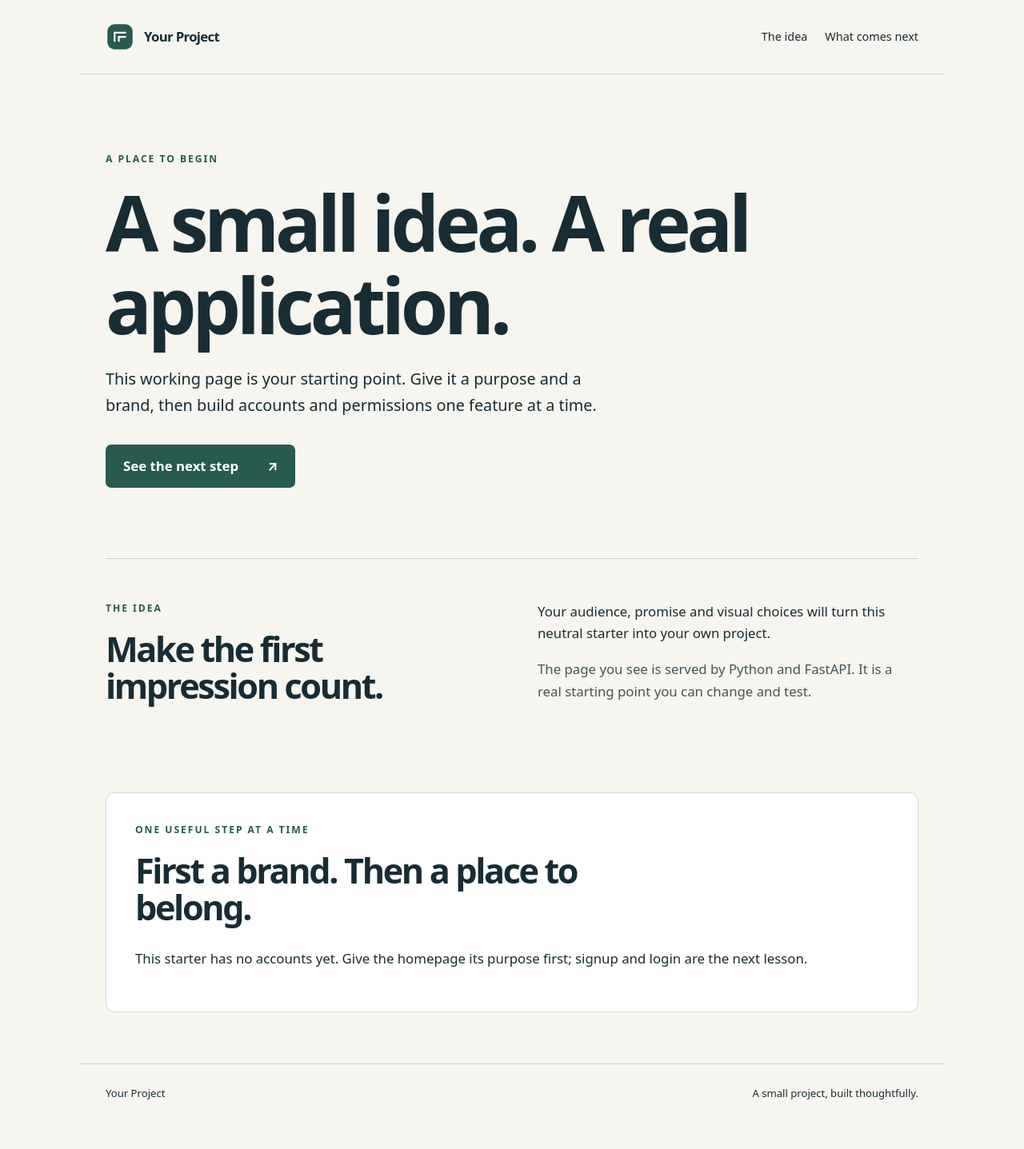
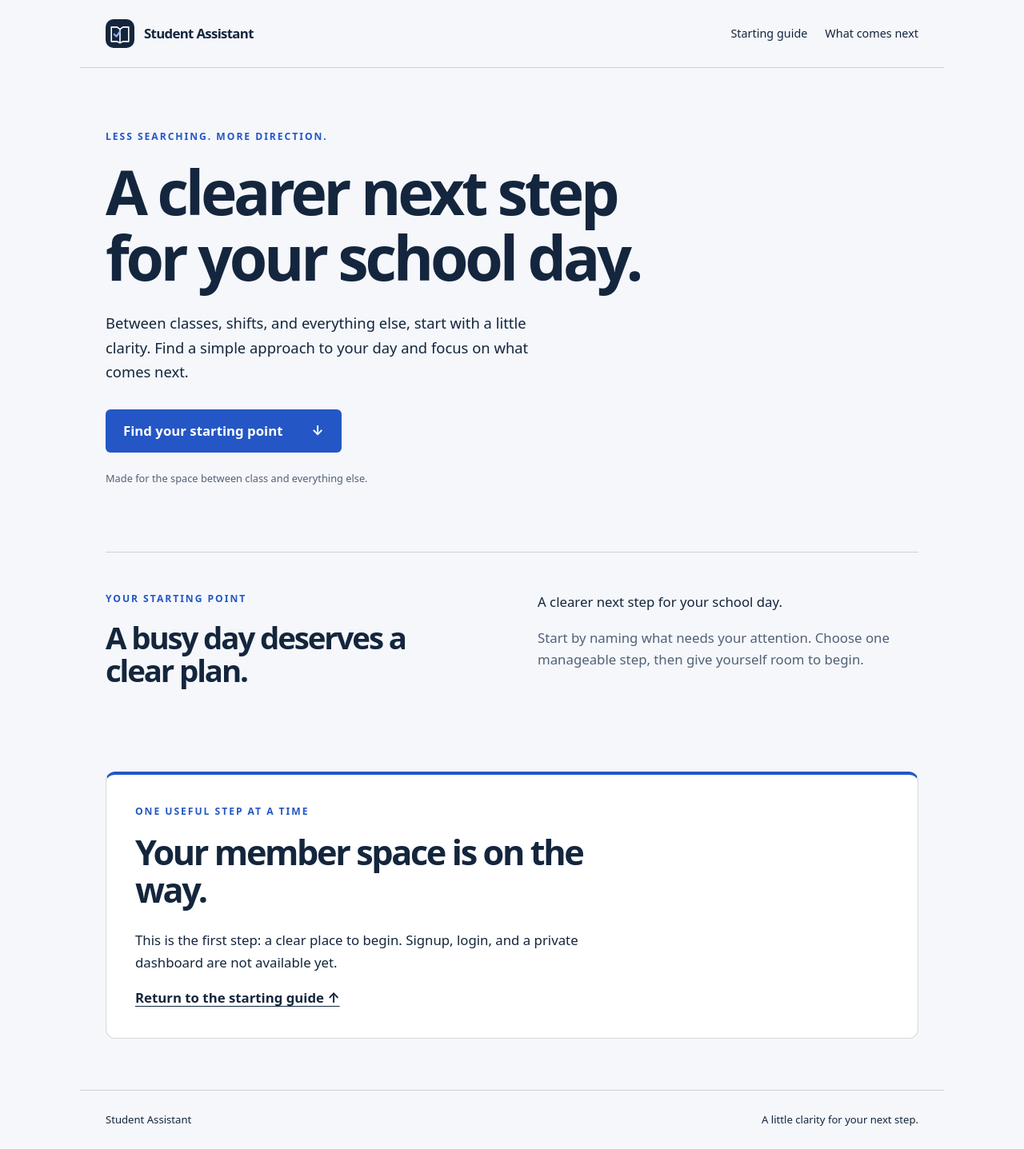
Before and after one commit to jakai211/IS373-App-Studio-studio2, a FastAPI app: page / in a window 1280 px wide. Shown: the whole page at 80% size. Before the commit the page ends 1375 px from the top, so only its background shows below. Run offline with FastAPI, Linux system fonts and the light colour scheme.

Commit message:
Build Student Assistant homepage and record reviewed APP-001 evidence

```diff
--- a/app/brand.json
+++ b/app/brand.json
@@ -1,16 +1,16 @@
 {
-  "name": "Your Project",
-  "audience": "Not chosen yet",
-  "archetype": "Not chosen yet",
-  "promise": "Not chosen yet",
-  "headline": "A small idea. A real application.",
-  "summary": "This working page is your starting point. Give it a purpose and a brand, then build accounts and permissions one feature at a time.",
-  "voice": ["Not chosen yet"],
-  "design_direction": "Not chosen yet",
+  "name": "Student Assistant",
+  "audience": "Students juggling classes and work who need a clear starting point.",
+  "archetype": "Sage: a helpful guide that makes the next step clear.",
+  "promise": "A clearer next step for your school day.",
+  "headline": "A clearer next step for your school day.",
+  "summary": "Between classes, shifts, and everything else, start with a little clarity. Find a simple approach to your day and focus on what comes next.",
+  "voice": ["Professional", "Clear", "Supportive"],
+  "design_direction": "Navy and white, clear navigation, generous spacing, and an original book/checkmark logo.",
   "palette": {
-    "ink": "#182C34",
-    "paper": "#F6F5EF",
-    "accent": "#285A50",
+    "ink": "#14263D",
+    "paper": "#F5F7FB",
+    "accent": "#2457C5",
     "surface": "#FFFFFF"
   }
 }
--- /dev/null
+++ b/app/static/student.css
@@ -0,0 +1,25 @@
+/* Student Assistant: shared professional brand details. */
+.site-header { padding-block: 24px; }
+.hero { padding-block: 76px 68px; max-width: 900px; }
+h1 { font-size: clamp(2.7rem, 6vw, 5.3rem); max-width: 16ch; }
+.lede { font-size: 1.15rem; max-width: 53ch; }
+.hero-note { font-size: .8rem; color: #526176; margin-top: 22px; }
+.button { border-radius: 6px; }
+.button:hover { background: var(--ink); }
+nav a:hover, .text-link:hover { text-decoration: underline; }
+.two-column { padding-block: 48px; }
+.two-column h2 { font-size: clamp(1.9rem, 3vw, 2.5rem); }
+.muted { opacity: 1; color: #526176; }
+.panel { border-top: 4px solid var(--accent); padding: 36px; }
+.panel h2 { max-width: 24ch; }
+.panel p { max-width: 65ch; }
+section[id] { scroll-margin-top: 28px; }
+@media (max-width: 650px) {
+  .hero { padding-block: 44px; }
+  .wordmark { font-size: 1rem; }
+  .panel { padding: 24px; }
+  nav { font-size: .85rem; }
+}
+@media (prefers-reduced-motion: reduce) {
+  html { scroll-behavior: auto; }
+}
--- a/app/templates/base.html
+++ b/app/templates/base.html
@@ -11,6 +11,7 @@
   <link rel="icon" type="image/svg+xml" href="/static/logo.svg">
   <link rel="stylesheet" href="/brand.css">
   <link rel="stylesheet" href="/static/site.css">
+  <link rel="stylesheet" href="/static/student.css">
   {% if request.app.state.live_reload %}<script src="/static/live.js" defer></script>{% endif %}
 </head>
 <body>
@@ -18,7 +19,7 @@
   <header class="site-header wrap">
     <a class="wordmark" href="/" aria-label="{{ brand.name }} home"><img src="/static/logo.svg" alt="" width="36" height="36">{{ brand.name }}</a>
     <nav aria-label="Main navigation">
-      <a href="/#idea">The idea</a>
+      <a href="/#idea">Starting guide</a>
       {% if features.accounts %}
         <a href="/dashboard">Member space</a>
         {% if not current_user %}<a href="/login">Log in</a>{% endif %}
@@ -27,6 +28,6 @@
     </nav>
   </header>
   <main id="main" class="wrap" tabindex="-1">{% block content %}{% endblock %}</main>
-  <footer class="site-footer wrap"><span>{{ brand.name }}</span><span>A small project, built thoughtfully.</span></footer>
+  <footer class="site-footer wrap"><span>{{ brand.name }}</span><span>A little clarity for your next step.</span></footer>
 </body>
 </html>
--- a/app/templates/home.html
+++ b/app/templates/home.html
@@ -1,20 +1,21 @@
 {% extends "base.html" %}
 {% block content %}
 <section class="hero" aria-labelledby="hero-title">
-  <p class="eyebrow">A place to begin</p>
+  <p class="eyebrow">Less searching. More direction.</p>
   <h1 id="hero-title">{{ brand.headline }}</h1>
   <p class="lede">{{ brand.summary }}</p>
   {% if features.accounts %}<a class="button" href="/signup">Create your account <span aria-hidden="true">↗</span></a>
-  {% else %}<a class="button" href="#next">See the next step <span aria-hidden="true">↗</span></a>{% endif %}
+  {% else %}<a class="button" href="#idea">Find your starting point <span aria-hidden="true">↓</span></a>{% endif %}
+  <p class="hero-note">Made for the space between class and everything else.</p>
 </section>
 <section id="idea" class="two-column" aria-labelledby="idea-title">
-  <div><p class="eyebrow">The idea</p><h2 id="idea-title">Make the first impression count.</h2></div>
+  <div><p class="eyebrow">Your starting point</p><h2 id="idea-title">A busy day deserves a clear plan.</h2></div>
   <div><p>{{ brand.promise if brand.promise != 'Not chosen yet' else 'Your audience, promise and visual choices will turn this neutral starter into your own project.' }}</p>
-  <p class="muted">The page you see is served by Python and FastAPI. It is a real starting point you can change and test.</p></div>
+  <p class="muted">Start by naming what needs your attention. Choose one manageable step, then give yourself room to begin.</p></div>
 </section>
 <section id="next" class="panel" aria-labelledby="next-title">
   <p class="eyebrow">One useful step at a time</p>
   {% if features.accounts %}<h2 id="next-title">Your own space starts here.</h2><p>Make an account, sign in, and see how the server protects your member space.</p><a class="text-link" href="/signup">Join {{ brand.name }} →</a>
-  {% else %}<h2 id="next-title">First a brand. Then a place to belong.</h2><p>This starter has no accounts yet. Give the homepage its purpose first; signup and login are the next lesson.</p>{% endif %}
+  {% else %}<h2 id="next-title">Your member space is on the way.</h2><p>This is the first step: a clear place to begin. Signup, login, and a private dashboard are not available yet.</p><a class="text-link" href="#idea">Return to the starting guide ↑</a>{% endif %}
 </section>
 {% endblock %}
```
Also changed, not shown: LEARNING.md (+8 -8 lines), SPEC.md (+7 -7 lines), .github/workflows/check.yml, app/static/logo.svg.
